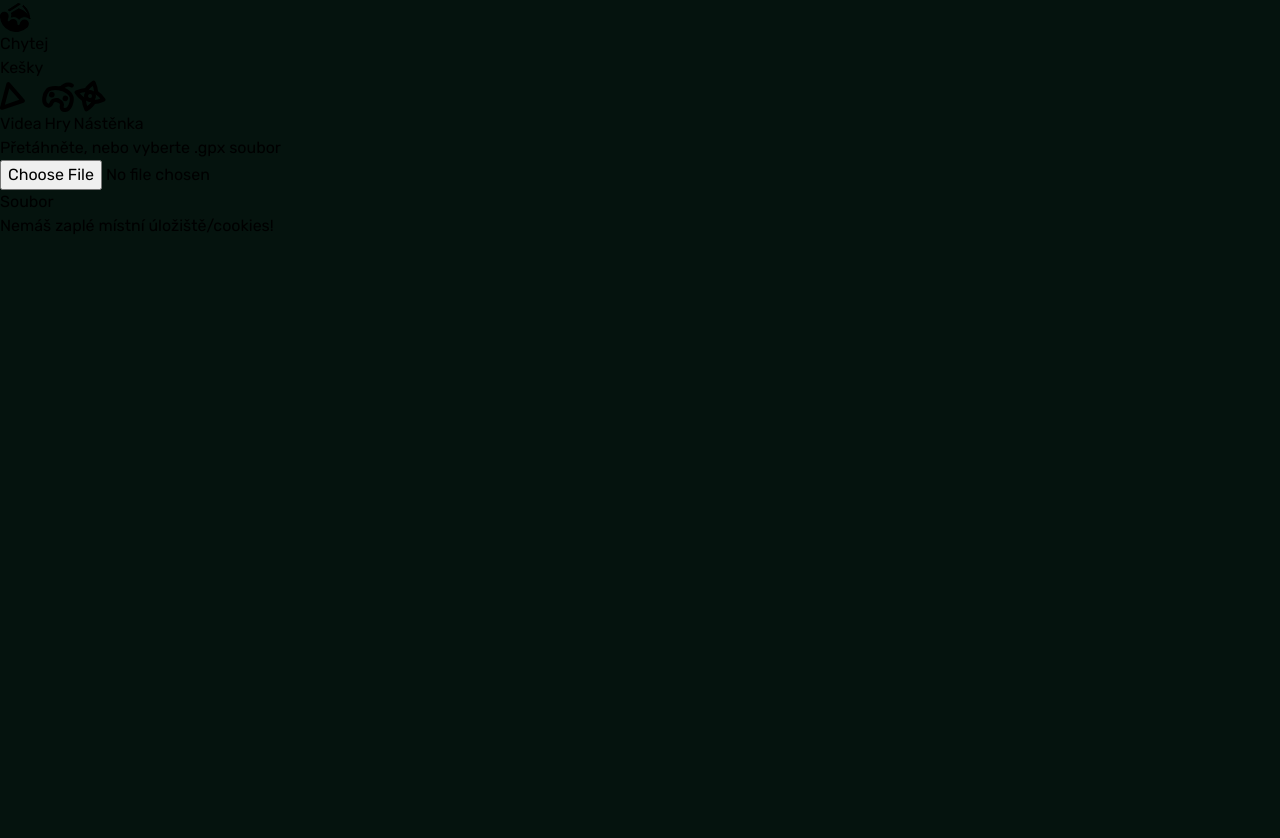
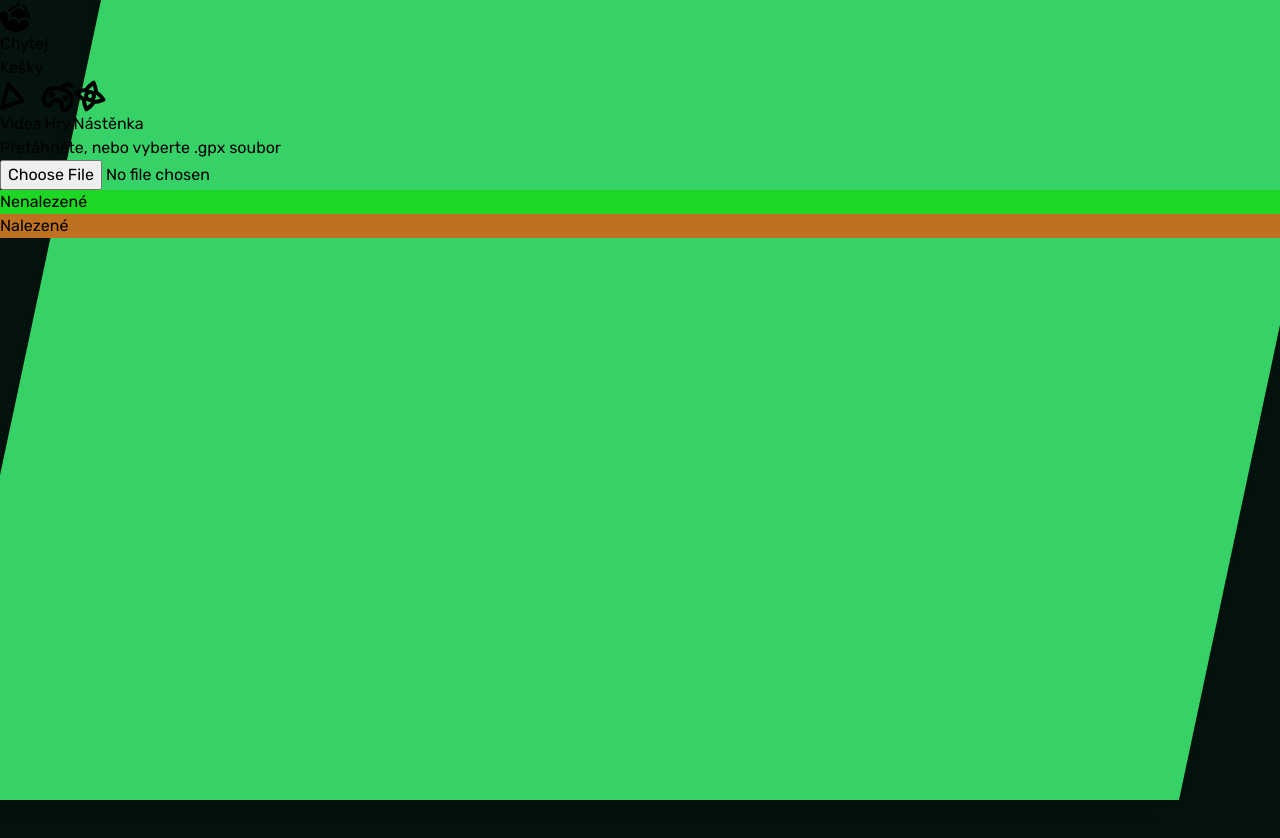
Before and after one commit to GamingasCZ/geocaching, a Vue app: page /nastenka in a window 1280 px wide. Shown: the top 838 px of the page. Built offline with nearby package versions, Linux system fonts and the light colour scheme.

Commit message:
Zákadní funkcionalita nástěnky

```diff
--- a/src/Nastenka.vue
+++ b/src/Nastenka.vue
@@ -1,16 +1,21 @@
 <script setup lang="ts">
-import { reactive, ref } from 'vue';
-import { hasLocalStorage, handleDrop } from './parserKesek'
+import { reactive, ref, onMounted } from 'vue';
+import { hasLocalStorage, handleDrop, refreshList } from './parserKesek'
 import type { IntKeska } from './parserKesek'
 import Keska from './komponenty/nastenka/Keska.vue'
 
 const pretahuje = ref(false)
 const neplatnaKeskaPopup = ref(false)
 
-const vsechnyKesky = reactive<Keska[]>([])
+const vsechnyKesky = ref<Keska[]>([])
+const vsechnySekce = ref<Sekce[]>([])
 
 const input = ref<HTMLInputElement>()
 const hasLS = hasLocalStorage()
+
+onMounted(() => {
+    [vsechnyKesky.value, vsechnySekce.value] = refreshList()
+})
 
 async function dropped(e: Event) {
     let text = await input.value?.files?.[0].text()
@@ -22,7 +27,7 @@ async function dropped(e: Event) {
     }
 
     pretahuje.value = false
-
+    [vsechnyKesky.value, vsechnySekce.value] = refreshList()
 }
 </script>
 
@@ -30,11 +35,13 @@ async function dropped(e: Event) {
 <main>
  <div class="relative p-1 m-4 w-96 rounded-lg border-2 border-dashed border-geo-400 text-geo-400 file:bg-red-300" :class="{'bg-geo-300': pretahuje}">
      <p>Přetáhněte, nebo vyberte .gpx soubor</p>
-     <input ref="input" type="file" name="" id="" class="absolute top-0 w-full h-full opacity-0" @dragover="pretahuje=true" @dragleave="pretahuje=false" @input="dropped">
+     <input ref="input" type="file" accept=".gpx" name="" id="" class="absolute top-0 w-full h-full opacity-0" @dragover="pretahuje=true" @dragleave="pretahuje=false" @input="dropped">
  </div>
+<!--
  <a href="https://gamingas.wz.cz/GC1J7JG.gpx" target="_blank" class="text-blue-400" download>Soubor</a>
+-->
  <!-- To pak přepni!! -->
- <p v-if="hasLS">Nemáš zaplé místní úložiště/cookies!</p>
+ <p v-if="!hasLS" class="bg-geo-400 w-max fixed left-1/2 -translate-x-1/2 text-xl p-2 top-20">Nemáš zaplé místní úložiště/cookies!</p>
  <p v-if="neplatnaKeska">Některé kešky se nepodařilo načíst!</p>
  <!--
  <ul class="text-white">
@@ -43,10 +50,14 @@ async function dropped(e: Event) {
     <li>Kód: {{ cacheData.kod }}</li>
  </ul>
  -->
- <section class="bg-gray-500">
-    <Keska v-for="(keska) in vsechnyKesky.filter(x => x.section == sloupec)" />
-
- </section>
+ <div class="flex justify-between">
+     <div class="w-96 h-[30rem] max-h-[30vw]" v-for="sekce in vsechnySekce">
+         <h2 :style="{background: sekce.barva}" class="text-white">{{ sekce.jmeno }}</h2>
+         <section class="bg-gray-500 w-full h-full">
+            <Keska v-for="(keska) in vsechnyKesky" v-bind="keska" />
+         </section>
+     </div>
+ </div>
 </main>
 
 </template>
--- a/src/assety/barvyKesek.ts
+++ b/src/assety/barvyKesek.ts
@@ -1,4 +1,4 @@
-export default const barvy = {
+export default {
     tradicni: "#1ED624",
     multi: "#BE7121",
     mystery: "#442ABB",
--- a/src/assety/styl.css
+++ b/src/assety/styl.css
@@ -48,7 +48,7 @@ main {
 
 /* Navbar */
 nav::after {
-    @apply top-0 shadow-geo-50 shadow-lg w-[-moz-available] mx-4 h-full content-[''] absolute -z-10 bg-geo-400 -skew-x-12;
+    @apply top-0 shadow-geo-50 shadow-lg w-[-moz-available] w-[-webkit-fill-available] mx-4 h-full content-[''] absolute -z-10 bg-geo-400 -skew-x-12;
 }
 .navButton::after {
     @apply content-[''] w-full left-2 h-full absolute bg-black bg-opacity-0 -skew-x-12 hover:bg-opacity-20;
--- a/src/komponenty/nastenka/Keska.vue
+++ b/src/komponenty/nastenka/Keska.vue
@@ -10,7 +10,7 @@ defineProps<{
 </script>
 
 <template>
-<section class="bg-white p-1">{{ jmeno }}
+<section class="bg-white p-1 m-1">{{ jmeno }}
 
 </section>
 
--- a/src/parserKesek.ts
+++ b/src/parserKesek.ts
@@ -1,11 +1,30 @@
 import { XMLParser } from "fast-xml-parser";
+import Barvy from "./assety/barvyKesek"
 
 export interface IntKeska {
     sekce: 0 | 1 | 2;
     jmeno: string;
     zakladatel: string;
     kod: string;
+    druh: number
+    datumVlozeni: number
 }
+
+interface Sekce {
+    jmeno: string;
+    barva: string;
+}
+
+const VYCHOZI_SEKCE = [
+    {
+        jmeno: "Nenalezené",
+        barva: Barvy.tradicni
+    },
+    {
+        jmeno: "Nalezené",
+        barva: Barvy.multi
+    }
+]
 
 export const hasLocalStorage = () => {
     try {
@@ -14,6 +33,15 @@ export const hasLocalStorage = () => {
     }
     catch (e) {
         return false
+    }
+}
+
+export const refreshList = () => {
+    if (hasLocalStorage()) {
+        return [
+            JSON.parse(localStorage.getItem("nastenka")) ?? [],
+            JSON.parse(localStorage.getItem("sekce")) ?? VYCHOZI_SEKCE
+        ]
     }
 }
 
```
